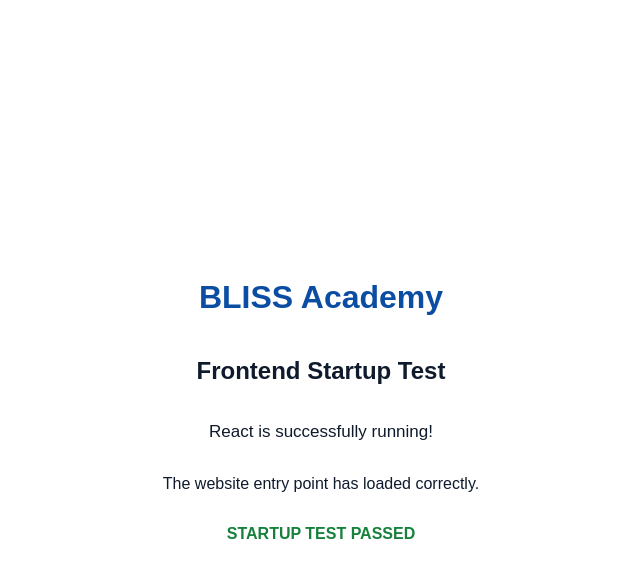
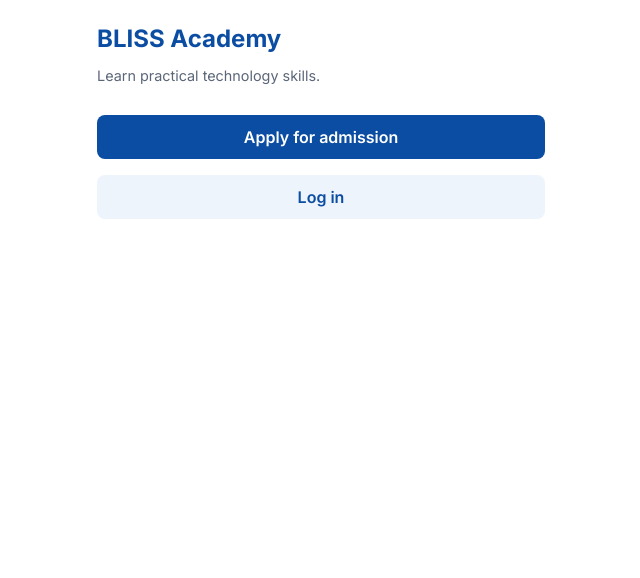
Before and after one commit to gcvdesignsecure/bliss-academy, a React (Vite) app: page / in a window 1280 px wide. Shown: the top 578 px of the page, without its empty margins (319-959 px from the left). Built offline with nearby package versions, Linux system fonts and the light colour scheme.

Commit message:
update main.tsx

```diff
--- a/src/main.tsx
+++ b/src/main.tsx
@@ -1,53 +1,67 @@
 
-import React from "react";
+import React, { Component, ErrorInfo, ReactNode } from "react";
 import ReactDOM from "react-dom/client";
+import { BrowserRouter } from "react-router-dom";
+
+import App from "./app/App";
+import { AuthProvider } from "./lib/auth";
+import "./styles/global.css";
+
+class ErrorBoundary extends Component<
+  { children: ReactNode },
+  { hasError: boolean; message: string }
+> {
+  constructor(props: { children: ReactNode }) {
+    super(props);
+    this.state = { hasError: false, message: "" };
+  }
+
+  static getDerivedStateFromError(error: Error) {
+    return {
+      hasError: true,
+      message: error.message || "Unknown application error"
+    };
+  }
+
+  componentDidCatch(error: Error, info: ErrorInfo) {
+    console.error("BLISS Academy startup error:", error, info);
+  }
+
+  render() {
+    if (this.state.hasError) {
+      return (
+        <main className="wrap">
+          <h1>BLISS Academy</h1>
+          <h2>Application Error</h2>
+          <p>The application encountered an unexpected error.</p>
+          <pre style={{ whiteSpace: "pre-wrap", color: "#c91d21" }}>
+            {this.state.message}
+          </pre>
+          <button onClick={() => window.location.reload()}>
+            Reload Application
+          </button>
+        </main>
+      );
+    }
+
+    return this.props.children;
+  }
+}
 
 const rootElement = document.getElementById("root");
 
 if (!rootElement) {
-  document.body.innerHTML = `
-    <div style="padding:30px;font-family:Arial">
-      <h1>BLISS Academy</h1>
-      <h2>Startup Error</h2>
-      <p>The root element was not found in index.html.</p>
-    </div>
-  `;
-} else {
-  ReactDOM.createRoot(rootElement).render(
-    <React.StrictMode>
-      <main
-        style={{
-          minHeight: "100vh",
-          background: "#ffffff",
-          color: "#0f1b2d",
-          fontFamily: "Arial, sans-serif",
-          display: "flex",
-          flexDirection: "column",
-          justifyContent: "center",
-          alignItems: "center",
-          padding: "24px",
-          textAlign: "center",
-          boxSizing: "border-box"
-        }}
-      >
-        <h1 style={{ color: "#0b4da2" }}>
-          BLISS Academy
-        </h1>
+  throw new Error("BLISS Academy: root element not found.");
+}
 
-        <h2>Frontend Startup Test</h2>
-
-        <p style={{ fontSize: "17px" }}>
-          React is successfully running!
-        </p>
-
-        <p>
-          The website entry point has loaded correctly.
-        </p>
-
-        <p style={{ color: "#16803c", fontWeight: "bold" }}>
-          STARTUP TEST PASSED
-        </p>
-      </main>
-    </React.StrictMode>
-  );
-}
+ReactDOM.createRoot(rootElement).render(
+  <React.StrictMode>
+    <ErrorBoundary>
+      <BrowserRouter>
+        <AuthProvider>
+          <App />
+        </AuthProvider>
+      </BrowserRouter>
+    </ErrorBoundary>
+  </React.StrictMode>
+);
```
